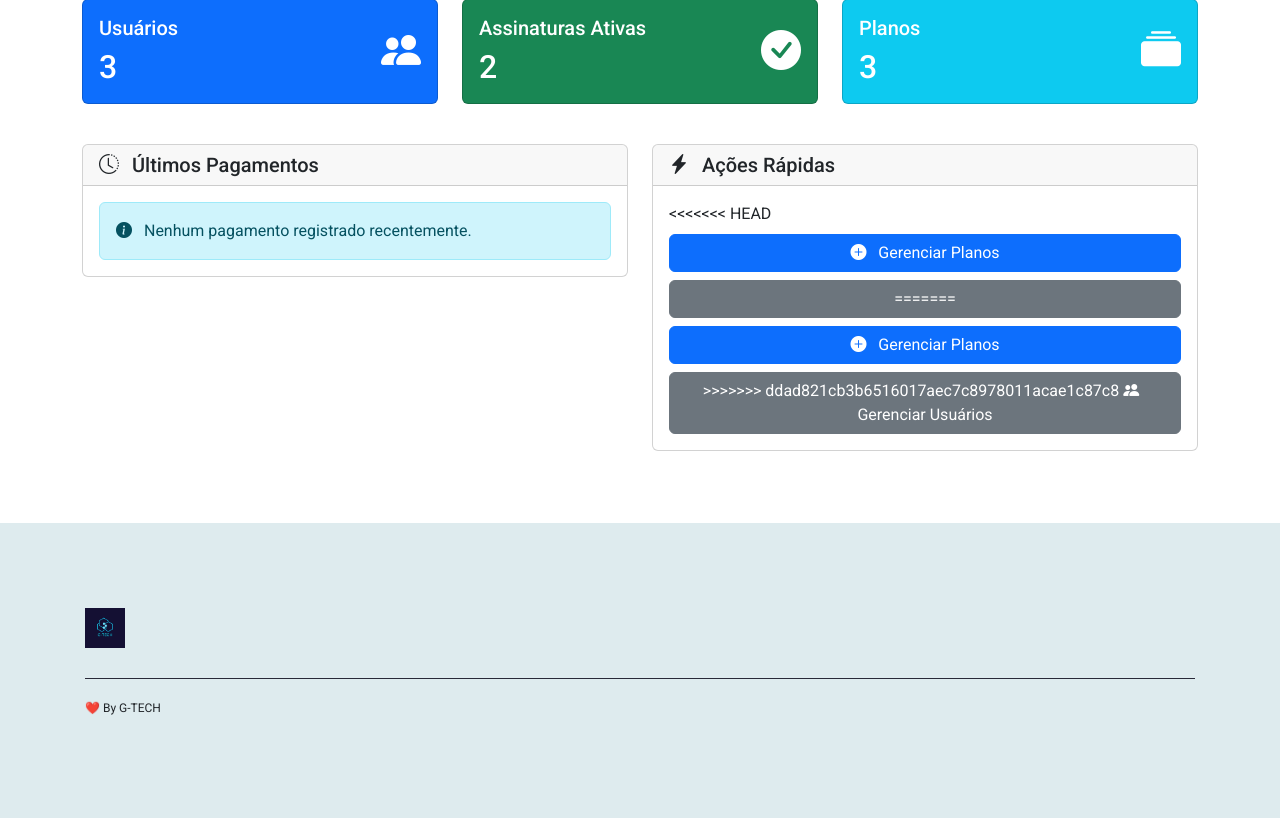
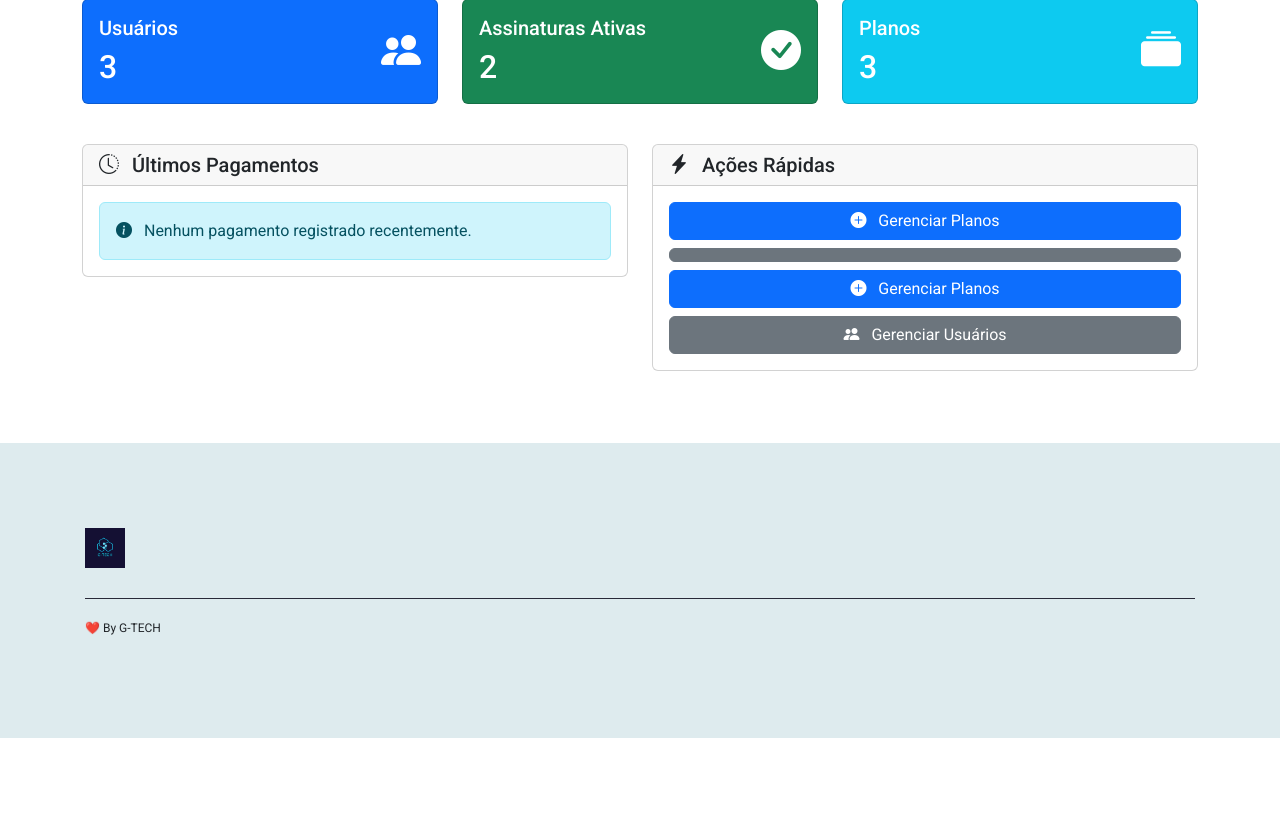
Before and after one commit to gabriel97biell/Project-5-Semestre-PHP, a PHP site: page /admin/dashboard.php in a window 1280 px wide. Shown: the part 191-1009 px from the top of the page. After the commit the page ends 929 px from the top, so only its background shows below. Run offline with PHP 8.4, Linux system fonts and the light colour scheme; the visitor is signed in with stand-in values (Sample User, id 1); data comes from the database, SQL or seed files in the repository.

Commit message:
Fix links to admin pages in dashboard
Retirando arquivos de um possivel BUG

```diff
--- a/admin/dashboard.php
+++ b/admin/dashboard.php
@@ -131,19 +131,16 @@ require_once '../includes/header.php';
                 </div>
                 <div class="card-body">
                     <div class="d-grid gap-2">
-<<<<<<< HEAD
                         <a href="<?= BASE_URL ?>/planos.php" class="btn btn-primary">
                             <i class="bi bi-plus-circle-fill me-2"></i> Gerenciar Planos
                         </a>
 
                         <a href="<?= BASE_URL ?>/usuarios.php" class="btn btn-secondary">
-=======
                         <a href="<?= BASE_URL ?>/admin/planos.php" class="btn btn-primary">
                             <i class="bi bi-plus-circle-fill me-2"></i> Gerenciar Planos
                         </a>
 
                         <a href="<?= BASE_URL ?>/admin/usuarios.php" class="btn btn-secondary">
->>>>>>> ddad821cb3b6516017aec7c8978011acae1c87c8
                             <i class="bi bi-people-fill me-2"></i> Gerenciar Usuários
                         </a>
 
```
